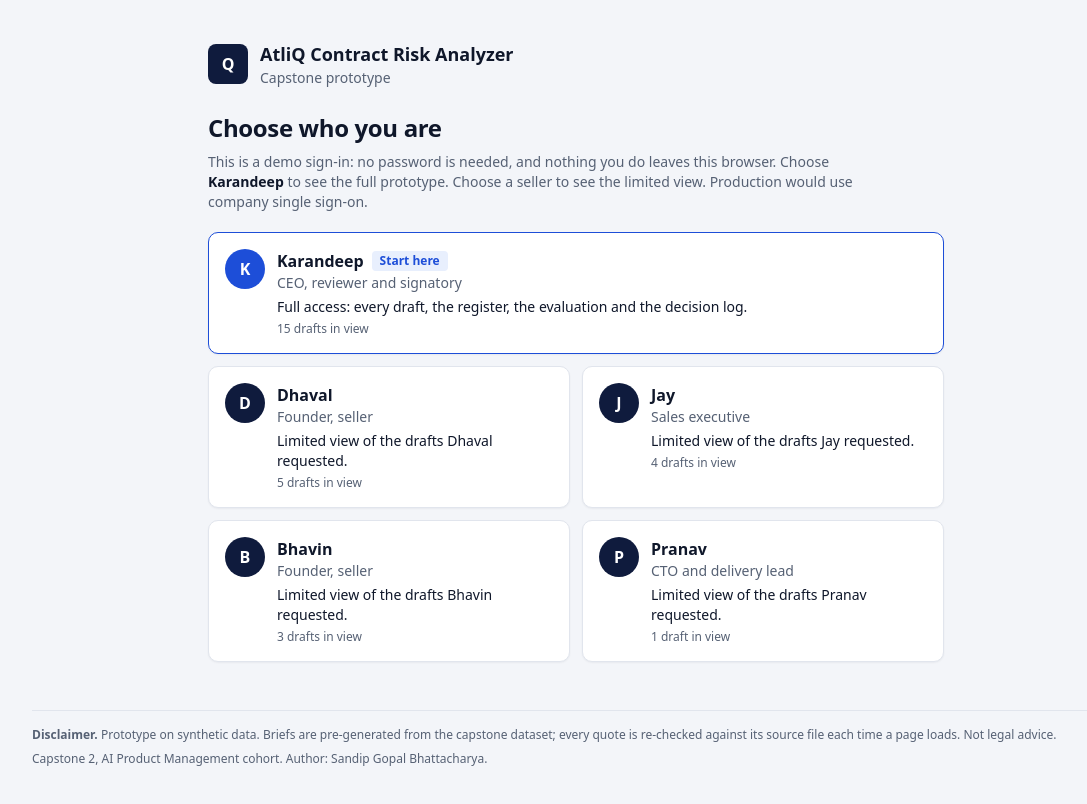
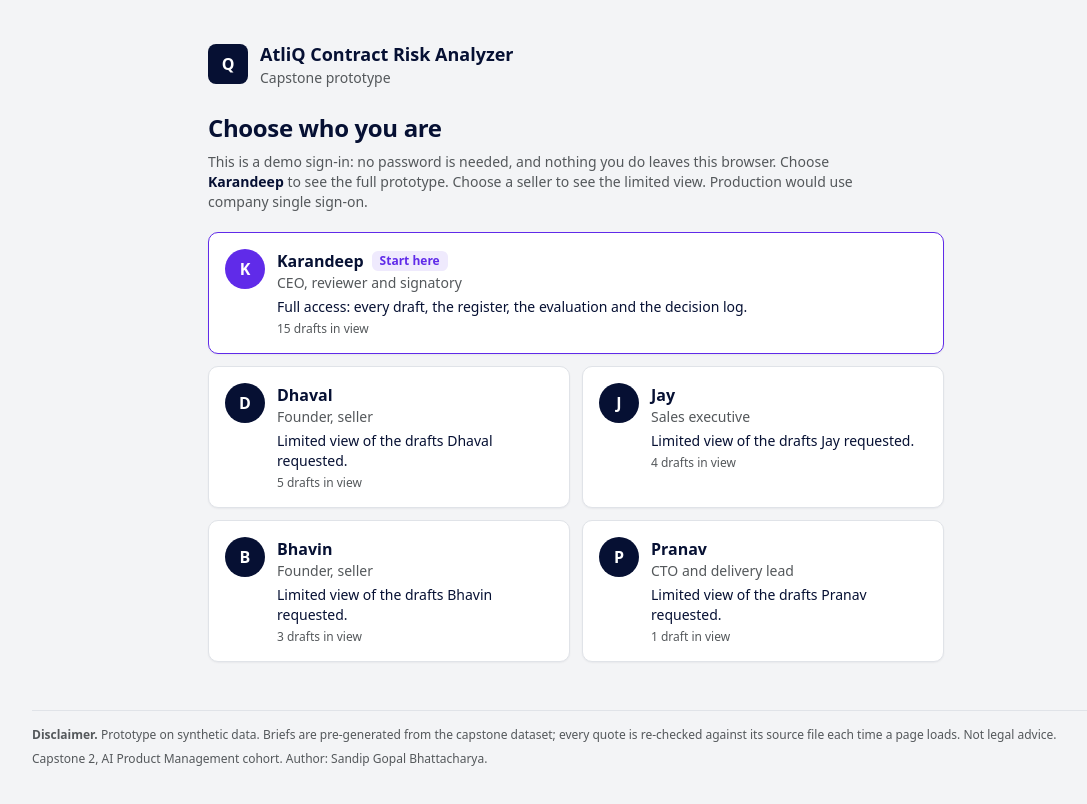
Before and after one commit to bhattacharyasandip2801-stack/atliq-contract-risk-analyzer, a Next.js app: page /signin in a window 1280 px wide. Shown: the top 804 px of the page, without its empty margins (64-1151 px from the left). Built offline with nearby package versions, Linux system fonts and the light colour scheme; no server answers.

Commit message:
Clearer queue tiles and AtliQ look and feel

```diff
--- a/app/globals.css
+++ b/app/globals.css
@@ -1,11 +1,12 @@
+@import "@fontsource-variable/inter-tight";
 @import "tailwindcss";
 
 @theme inline {
-  --color-paper: #f3f5f9;
+  --color-paper: #f3f4f6;
   --color-card: #ffffff;
-  --color-ink: #0f172a;
-  --color-muted: #566174;
-  --color-rule: #e1e5ed;
+  --color-ink: #061033;
+  --color-muted: #54585b;
+  --color-rule: #e0e3e8;
   --color-high: #c62828;
   --color-high-bg: #fdecec;
   --color-medium: #b45309;
@@ -14,18 +15,18 @@
   --color-low-bg: #eceff4;
   --color-ok: #166534;
   --color-ok-bg: #e7f6ec;
-  --color-accent: #1d4ed8;
-  --color-accent-bg: #e8effd;
-  --color-nav: #0f1b3d;
-  --color-nav-hover: #1a2a57;
-  --font-serif: ui-sans-serif, system-ui, -apple-system, "Segoe UI", Roboto, "Helvetica Neue", Arial, sans-serif;
-  --font-sans: ui-sans-serif, system-ui, -apple-system, "Segoe UI", Roboto, "Helvetica Neue", Arial, sans-serif;
+  --color-accent: #602be9;
+  --color-accent-bg: #efeafd;
+  --color-nav: #061033;
+  --color-nav-hover: #162052;
+  --font-serif: "Inter Tight Variable", ui-sans-serif, system-ui, -apple-system, "Segoe UI", Roboto, "Helvetica Neue", Arial, sans-serif;
+  --font-sans: "Inter Tight Variable", ui-sans-serif, system-ui, -apple-system, "Segoe UI", Roboto, "Helvetica Neue", Arial, sans-serif;
   --font-mono: ui-monospace, SFMono-Regular, Menlo, Consolas, monospace;
 }
 
 html { background: var(--color-paper); }
 body { color: var(--color-ink); font-family: var(--font-sans); background: var(--color-paper); }
-h1, h2, h3 { letter-spacing: -0.015em; }
+h1, h2, h3 { letter-spacing: -0.015em; color: var(--color-ink); font-weight: 600; }
 .quote { border-left: 3px solid var(--color-rule); padding: 2px 0 2px 12px; font-family: Georgia, "Iowan Old Style", "Times New Roman", serif; font-size: 0.95rem; line-height: 1.55; color: #2b2925; }
 .quote-signed { border-left-color: var(--color-accent); }
 a { text-underline-offset: 3px; }
--- a/app/not-found.tsx
+++ b/app/not-found.tsx
@@ -4,7 +4,7 @@ export default function NotFound() {
     <div className="card mx-auto mt-10 max-w-xl rounded-lg border border-rule bg-card p-8 text-center">
       <h1 className="text-xl font-semibold">We can&apos;t find that page</h1>
       <p className="mt-2 text-sm text-muted">The contract or page you opened is not in this prototype&apos;s dataset. It covers 15 drafts and 17 signed contracts.</p>
-      <Link href="/" className="mt-5 inline-block rounded bg-accent px-4 py-2 text-sm font-medium text-white hover:opacity-90">Go to the contract queue</Link>
+      <Link href="/" className="mt-5 inline-block rounded-md bg-accent px-4 py-2 text-sm font-medium text-white hover:opacity-90">Go to the contract queue</Link>
     </div>
   );
 }
--- a/components/DecisionPanel.tsx
+++ b/components/DecisionPanel.tsx
@@ -50,7 +50,7 @@ export default function DecisionPanel({ slug, findingId, title, required }: { sl
             <label className="text-xs text-muted">Decided by
               <input value={person} onChange={(e) => setPerson(e.target.value)} className="mt-1 w-full rounded border border-rule bg-card p-1.5 text-sm text-ink" />
             </label>
-            <button onClick={save} className="rounded bg-accent px-3 py-1.5 text-sm font-medium text-white hover:opacity-90">Save decision</button>
+            <button onClick={save} className="rounded-md bg-accent px-3 py-1.5 text-sm font-medium text-white hover:opacity-90">Save decision</button>
           </div>
           {err && <p className="text-xs text-high sm:col-span-2" role="alert">{err}</p>}
         </div>
--- a/components/IntakeForm.tsx
+++ b/components/IntakeForm.tsx
@@ -79,7 +79,7 @@ export default function IntakeForm({ samples }: { samples: { slug: string; label
             <span className="mt-1 flex gap-1"><select aria-label="Currency" value={cur} onChange={(e) => setCur(e.target.value)} className="rounded border border-rule bg-paper p-2 text-sm text-ink">{["$", "₹", "€", "£"].map((c) => <option key={c}>{c}</option>)}</select>
               <input inputMode="numeric" value={value} onChange={(e) => setValue(e.target.value)} placeholder="210000" className="w-32 rounded border border-rule bg-paper p-2 text-sm text-ink" /></span>
           </label>
-          <button disabled={busy || text.trim().length < 20} className="rounded bg-accent px-4 py-2.5 text-sm font-medium text-white hover:opacity-90 disabled:opacity-50">{busy ? "Checking…" : "Check this draft"}</button>
+          <button disabled={busy || text.trim().length < 20} className="rounded-md bg-accent px-4 py-2.5 text-sm font-medium text-white hover:opacity-90 disabled:opacity-50">{busy ? "Checking…" : "Check this draft"}</button>
           {text && <button type="button" onClick={() => { setText(""); setRes(null); setName(""); setMsg(null); }} className="rounded border border-rule bg-card px-3 py-2.5 text-sm hover:bg-accent-bg">Clear</button>}
         </div>
       </form>
@@ -99,7 +99,7 @@ export default function IntakeForm({ samples }: { samples: { slug: string; label
                   <p className="mt-2 text-sm leading-relaxed">{res.stored.headline}</p>
                   <p className="mt-2 text-sm"><b>{res.stored.high}</b> to decide before signing, <b>{res.stored.medium}</b> to negotiate, <b>{res.stored.low}</b> for your information. {res.stored.quotes_checked} quotes checked against the source files just now{res.stored.withheld ? `; ${res.stored.withheld} finding(s) withheld` : "; none withheld"}.</p>
                   <ul className="mt-3 grid gap-1 text-sm">{res.stored.findings.map((f) => <li key={f.id}><SeverityBadge s={f.severity as "High" | "Medium"} /> <Link className="text-accent underline" href={`/brief/${res.stored!.slug}#${f.id}`}>{f.title}</Link> <span className="text-xs text-muted">{f.clause_ref}</span></li>)}</ul>
-                  <Link href={`/brief/${res.stored.slug}`} className="mt-4 inline-block rounded bg-accent px-4 py-2.5 text-sm font-medium text-white hover:opacity-90">Open the full brief</Link>
+                  <Link href={`/brief/${res.stored.slug}`} className="mt-4 inline-block rounded-md bg-accent px-4 py-2.5 text-sm font-medium text-white hover:opacity-90">Open the full brief</Link>
                   <p className="mt-3 text-xs text-muted">The quick rule check on the same text is below. It finds only the wording its rules look for, so it can show fewer points than the brief.</p>
                 </div>
               )}
--- a/components/KnowledgeSearch.tsx
+++ b/components/KnowledgeSearch.tsx
@@ -102,7 +102,7 @@ export default function KnowledgeSearch({ stats, library }: { stats: { files: nu
             {KINDS.map((k) => <option key={k} value={k}>{k || "Everything"}</option>)}
           </select>
         </label>
-        <button disabled={busy} className="rounded bg-accent px-4 py-2.5 text-sm font-medium text-white hover:opacity-90 disabled:opacity-60">{busy ? "Searching…" : "Search"}</button>
+        <button disabled={busy} className="rounded-md bg-accent px-4 py-2.5 text-sm font-medium text-white hover:opacity-90 disabled:opacity-60">{busy ? "Searching…" : "Search"}</button>
         {(hits || doc) && <button type="button" onClick={clearAll} className="rounded border border-rule bg-card px-4 py-2.5 text-sm hover:bg-accent-bg">Clear</button>}
       </form>
       <p className="mt-2 text-xs text-muted">Every passage shown is copied word for word from its file and re-checked against it. Nothing is written or guessed by the search.</p>
--- a/components/Sidebar.tsx
+++ b/components/Sidebar.tsx
@@ -43,7 +43,7 @@ export default function Sidebar() {
       <nav aria-label="Main" className="flex gap-1 overflow-x-auto px-2 pb-2 lg:flex-1 lg:flex-col lg:overflow-visible lg:pb-0">
         {items.map((i) => (
           <Link key={i.href} href={i.href} aria-current={active(i.href) ? "page" : undefined}
-            className={`flex items-center gap-2.5 whitespace-nowrap rounded-md px-3 py-2 text-sm font-medium ${active(i.href) ? "bg-white/15 text-white" : "text-white/75 hover:bg-nav-hover hover:text-white"}`}>
+            className={`flex items-center gap-2.5 whitespace-nowrap rounded-md px-3 py-2 text-sm font-medium ${active(i.href) ? "bg-accent text-white" : "text-white/75 hover:bg-nav-hover hover:text-white"}`}>
             {ICON[i.icon]}{i.label}
           </Link>
         ))}
--- a/components/SignInCards.tsx
+++ b/components/SignInCards.tsx
@@ -32,7 +32,7 @@ export default function SignInCards({ people, next }: { people: (DemoUser & { dr
                 <span className="min-w-0 flex-1">
                   <span className="flex flex-wrap items-center gap-2">
                     <span className="text-base font-semibold">{u.name}</span>
-                    {full && <span className="rounded bg-accent-bg px-2 py-0.5 text-xs font-semibold text-accent">Start here</span>}
+                    {full && <span className="rounded-md bg-accent-bg px-2 py-0.5 text-xs font-semibold text-accent">Start here</span>}
                   </span>
                   <span className="block text-sm text-muted">{u.title}</span>
                   <span className="mt-1 block text-sm">{u.access}</span>
--- a/components/Small.tsx
+++ b/components/Small.tsx
@@ -14,5 +14,5 @@ export function PrintButton({ slug }: { slug: string }) {
 }
 export function ExportLink({ href, children }: { href: string; children: React.ReactNode }) {
   const actor = useActor();
-  return <a href={href} onClick={() => logAudit(actor, "export", href)} className="no-print inline-block rounded bg-accent px-3 py-1.5 text-sm font-medium text-white hover:opacity-90">{children}</a>;
+  return <a href={href} onClick={() => logAudit(actor, "export", href)} className="no-print inline-block rounded-md bg-accent px-3 py-1.5 text-sm font-medium text-white hover:opacity-90">{children}</a>;
 }
--- a/components/UserDemo.tsx
+++ b/components/UserDemo.tsx
@@ -88,13 +88,13 @@ export function DemoPanel() {
       <div aria-live="polite">
         <h2 className="mt-3 text-base font-semibold leading-snug">{s.title}</h2>
         <p className="mt-1.5 text-sm leading-relaxed">{s.body}</p>
-        {s.tip && <p className="mt-2 rounded bg-accent-bg px-2.5 py-1.5 text-xs text-accent">{s.tip}</p>}
+        {s.tip && <p className="mt-2 rounded-md bg-accent-bg px-2.5 py-1.5 text-xs text-accent">{s.tip}</p>}
       </div>
       <div className="mt-3 flex items-center justify-between gap-2">
         <button type="button" disabled={step === 0} onClick={() => go(step - 1)} className="rounded border border-rule px-3 py-1.5 text-sm hover:bg-accent-bg disabled:opacity-40">Back</button>
         {last
-          ? <button type="button" onClick={exit} className="rounded bg-accent px-3 py-1.5 text-sm font-medium text-white hover:opacity-90">Finish</button>
-          : <button type="button" onClick={() => go(step + 1)} className="rounded bg-accent px-3 py-1.5 text-sm font-medium text-white hover:opacity-90">Next</button>}
+          ? <button type="button" onClick={exit} className="rounded-md bg-accent px-3 py-1.5 text-sm font-medium text-white hover:opacity-90">Finish</button>
+          : <button type="button" onClick={() => go(step + 1)} className="rounded-md bg-accent px-3 py-1.5 text-sm font-medium text-white hover:opacity-90">Next</button>}
       </div>
     </aside>
   );
--- a/package.json
+++ b/package.json
@@ -11,6 +11,7 @@
     "build:data": "node scripts/build-data.mjs"
   },
   "dependencies": {
+    "@fontsource-variable/inter-tight": "^5.3.0",
     "next": "16.3.8",
     "react": "19.2.8",
     "react-dom": "19.2.8"
```
Also changed, not shown: app/page.tsx (+9 -8 lines), 1 other file (tests, documents, lock files or other folders).
